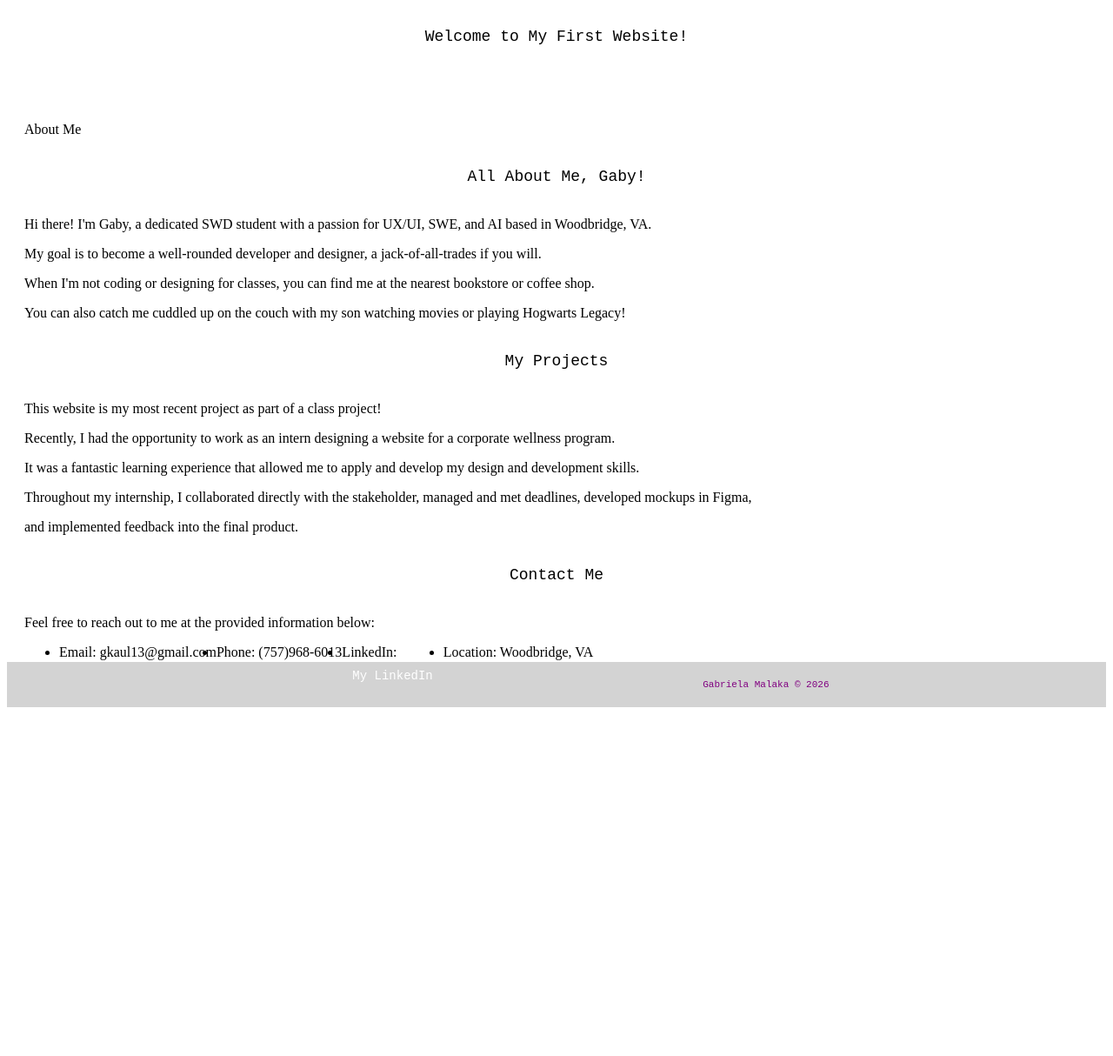
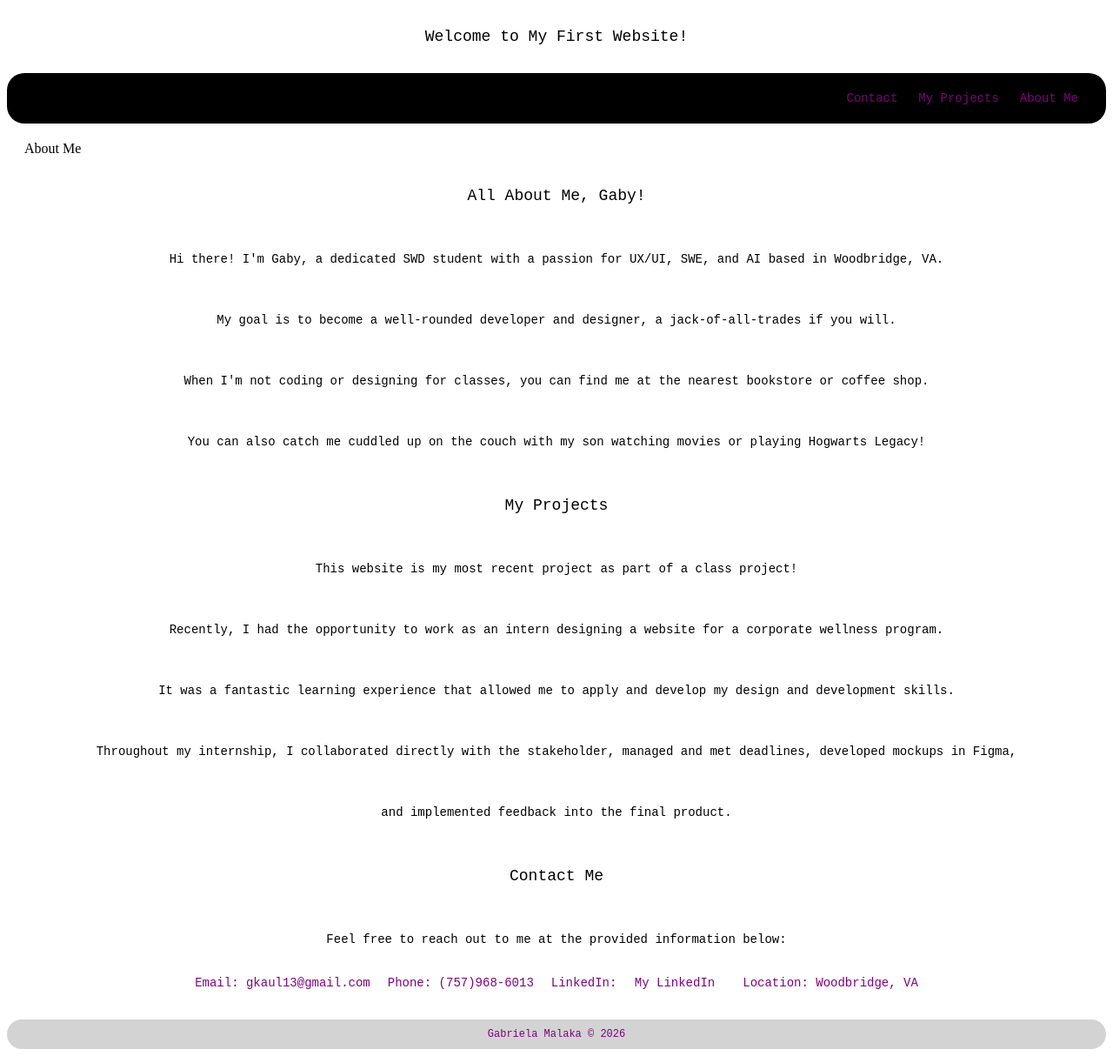
Before and after one commit to gaby1924/gaby1924.github.io, a plain HTML site: page index.html in a window 1280 px wide. Shown: the whole page at 87% size. Before the commit the page ends 821 px from the top, so only its background shows below. Drawn offline with Linux system fonts and the light colour scheme.

Commit message:
Refactor styles in stylescss.css for consistency
commit changes

```diff
--- a/stylescss.css
+++ b/stylescss.css
@@ -4,7 +4,6 @@ Gaby Malaka
 03/15/2026
 CSS Stylesheet
 */
-
 title{
     text-align: center;
     font-size: 24px;
@@ -22,18 +21,25 @@ h1 {
     padding: 20px;
 }
 nav ul {
+    font-family: Cascadia Code ExtraLight, monospace;
+    font-size: 16px;
+    font-weight: 200;
+    text-align: center;
     list-style-type: none;
-    padding: 0px;
+    padding: 20px;
     margin: 0;
     overflow: hidden;
-    background-color: white;
+    background-color: black;
+    color: purple;
+    border-radius: 20px;
 }
-li {
-    float: left;
+nav li {
+    float: right;
+    text-align: center;
+    text-decoration: none;
 }
 li a {
-    display: block;
-    color: white;
+    color: purple;
     font-size: 14px;
     font-family: Cascadia Code ExtraLight, monospace;
     font-weight: 200;
@@ -41,19 +47,29 @@ li a {
     padding: 10px 12px;
     text-decoration: none;
     border-radius: 20px;
-    border-color: purple;
 }
 .active {
-    background-color: white;
+    background-color: black;
+    color: purple;
+    text-align: center;
 }
 li a:hover {
     background-color: black;
     color: purple;
+    text-align: center;
 }
 main {
     padding: 20px;
     border-radius: 20px;
     border-color: purple;
+}
+p {
+    text-align: center;
+    font-size: 14px;
+    font-family: Cascadia Code ExtraLight, monospace;
+    font-weight: 200;
+    background-color: white;
+    padding: 20px;
 }
 h2 {
     text-align: center;
@@ -63,12 +79,26 @@ h2 {
     background-color: white;
     padding: 20px;
 }
+section ul {
+    display: flex;
+    justify-content: center;
+    gap: 20px;
+    padding: 0;
+    text-align: center;
+    font-size: 14px;
+    font-family: Cascadia Code ExtraLight, monospace;
+    font-weight: 200;
+    color: purple;
+    border-radius: 20px;
+    list-style-type: none;
+}
 footer {
     color: purple;
     text-align: center;
-    font-size: 11px;
+    font-size: 12px;
     font-family: Cascadia Code ExtraLight, monospace;
     font-weight: 200;
     background-color: lightgray;
-    padding: 20px;
+    padding: 10px;
+    border-radius: 20px;
 }
```
